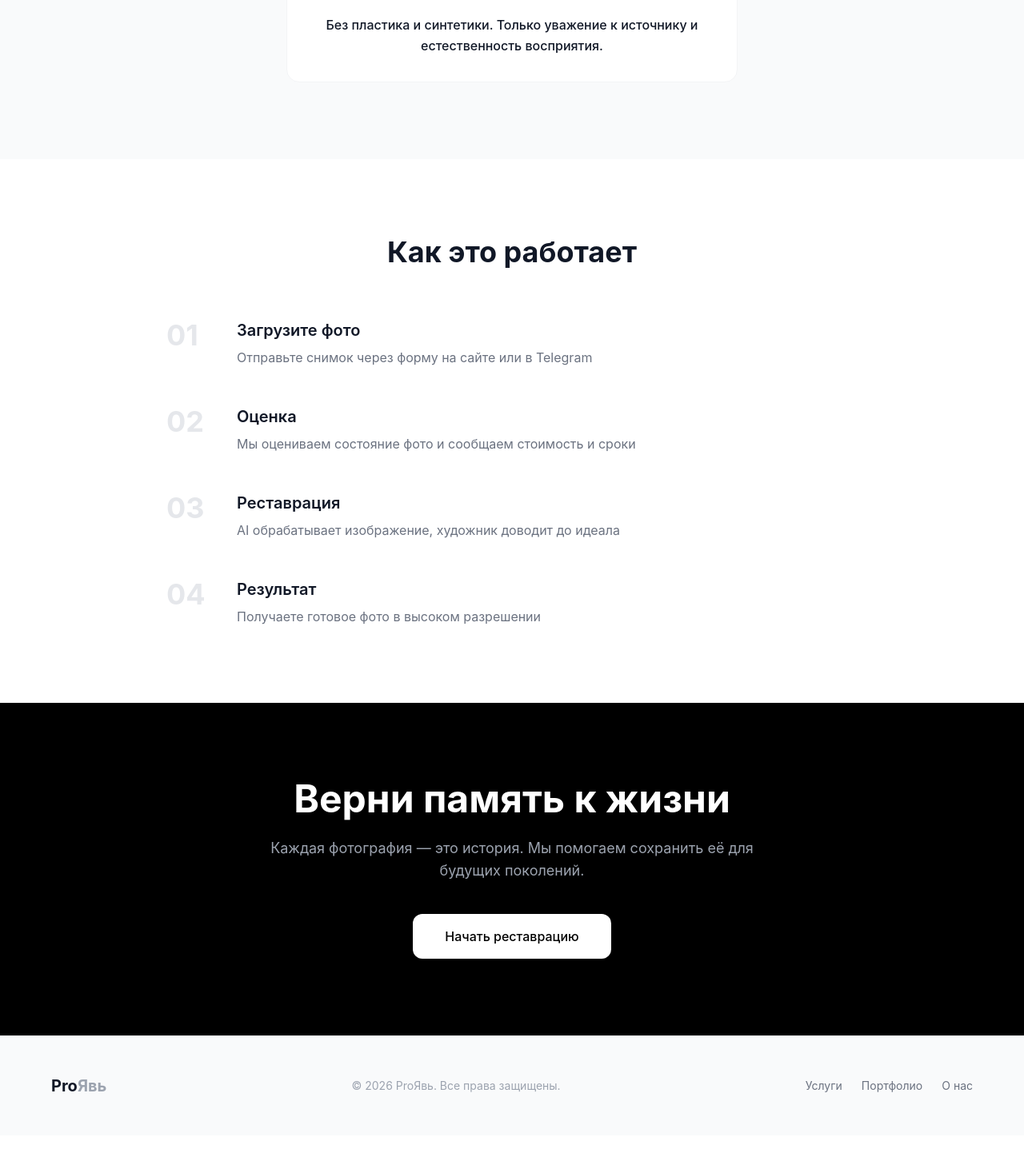
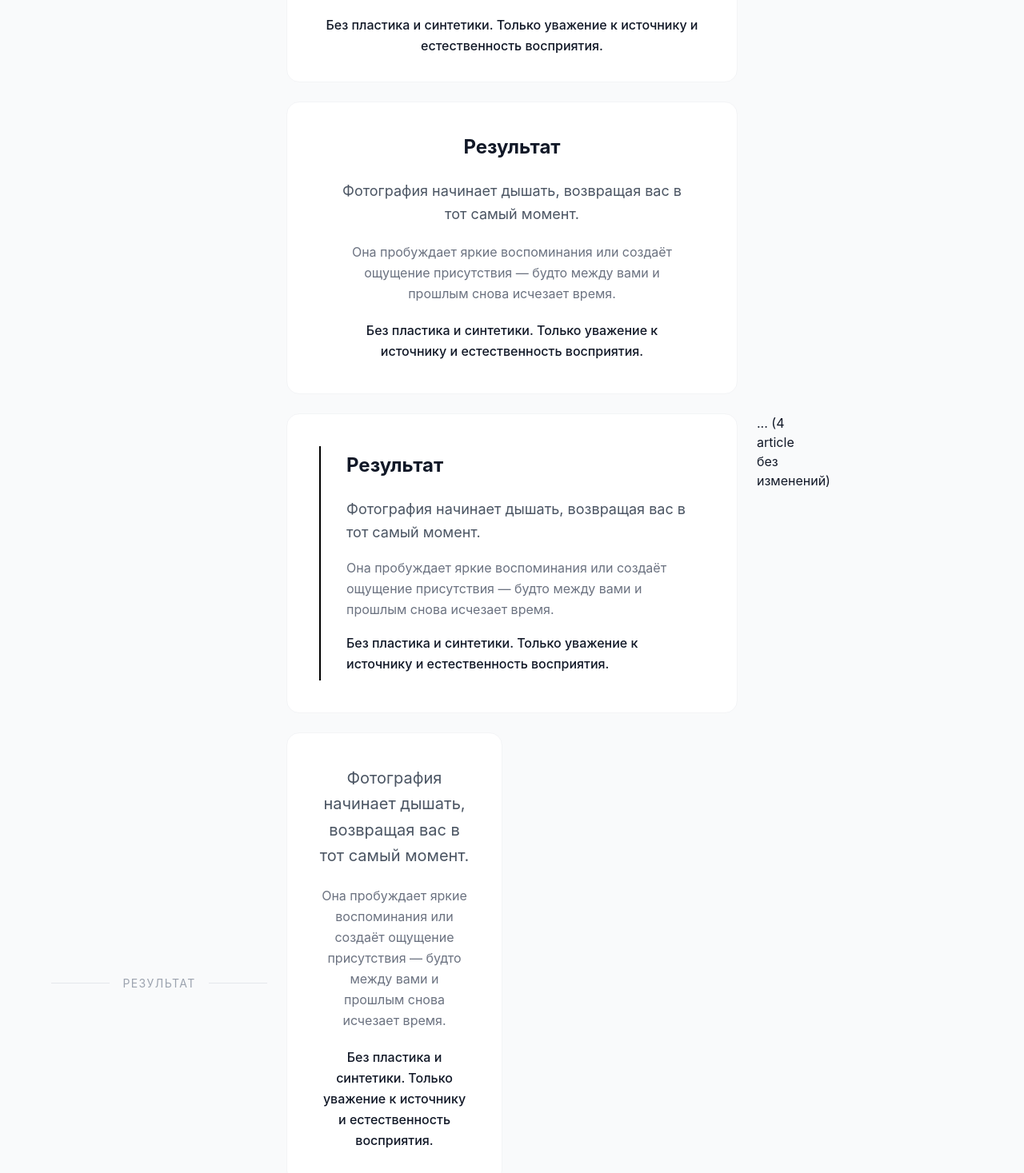
Before and after one commit to proyavi-art/site-proyavi-art, a Next.js app: page / in a window 1280 px wide. Shown: the part 2623-4090 px from the top of the page at 80% size. Before the commit the page ends 4043 px from the top, so only its background shows below. Built offline with nearby package versions, Linux system fonts and the light colour scheme.

Commit message:
вариации результата

```diff
--- a/app/page.tsx
+++ b/app/page.tsx
@@ -103,6 +103,58 @@ export default function Home() {
                 Только уважение к источнику и естественность восприятия.
               </p>
             </article>
+            <article className="md:col-span-2 lg:col-span-2 lg:col-start-2 bg-white p-10 rounded-2xl border border-gray-100 hover:shadow-lg transition-shadow text-center">
+  <h3 className="text-2xl font-bold mb-6">Результат</h3>
+  <div className="max-w-md mx-auto space-y-5">
+    <p className="text-lg text-gray-600 leading-relaxed">
+      Фотография начинает дышать, возвращая вас в тот самый момент.
+    </p>
+    <p className="text-gray-500 leading-relaxed">
+      Она пробуждает яркие воспоминания или создаёт ощущение присутствия — будто между вами и прошлым снова исчезает время.
+    </p>
+    <p className="text-gray-900 font-medium leading-relaxed">
+      Без пластика и синтетики. Только уважение к источнику и естественность восприятия.
+    </p>
+  </div>
+</article>
+            <article className="md:col-span-2 lg:col-span-2 lg:col-start-2 bg-white p-10 rounded-2xl border border-gray-100 hover:shadow-lg transition-shadow">
+  <div className="border-l-2 border-black pl-8 py-2">
+    <h3 className="text-2xl font-bold mb-6">Результат</h3>
+    <p className="text-lg text-gray-600 mb-4 leading-relaxed">
+      Фотография начинает дышать, возвращая вас в тот самый момент.
+    </p>
+    <p className="text-gray-500 mb-4 leading-relaxed">
+      Она пробуждает яркие воспоминания или создаёт ощущение присутствия — будто между вами и прошлым снова исчезает время.
+    </p>
+    <p className="text-gray-900 font-medium leading-relaxed">
+      Без пластика и синтетики. Только уважение к источнику и естественность восприятия.
+    </p>
+  </div>
+</article>
+{/* 4 карточки услуг */}
+<div className="grid md:grid-cols-2 lg:grid-cols-4 gap-6">
+  ... (4 article без изменений)
+</div>
+
+{/* Разделитель */}
+<div className="mt-20 mb-4 flex items-center gap-4">
+  <div className="flex-1 h-px bg-gray-200" />
+  <span className="text-sm text-gray-400 tracking-widest uppercase">Результат</span>
+  <div className="flex-1 h-px bg-gray-200" />
+</div>
+
+{/* Результат — отдельная карточка, не в сетке */}
+<article className="max-w-2xl mx-auto bg-white p-10 rounded-2xl border border-gray-100 hover:shadow-lg transition-shadow text-center">
+  <p className="text-xl text-gray-600 mb-5 leading-relaxed">
+    Фотография начинает дышать, возвращая вас в тот самый момент.
+  </p>
+  <p className="text-gray-500 mb-5 leading-relaxed">
+    Она пробуждает яркие воспоминания или создаёт ощущение присутствия — будто между вами и прошлым снова исчезает время.
+  </p>
+  <p className="text-gray-900 font-medium leading-relaxed">
+    Без пластика и синтетики. Только уважение к источнику и естественность восприятия.
+  </p>
+</article>
           </div>
         </div>
       </section>
```
